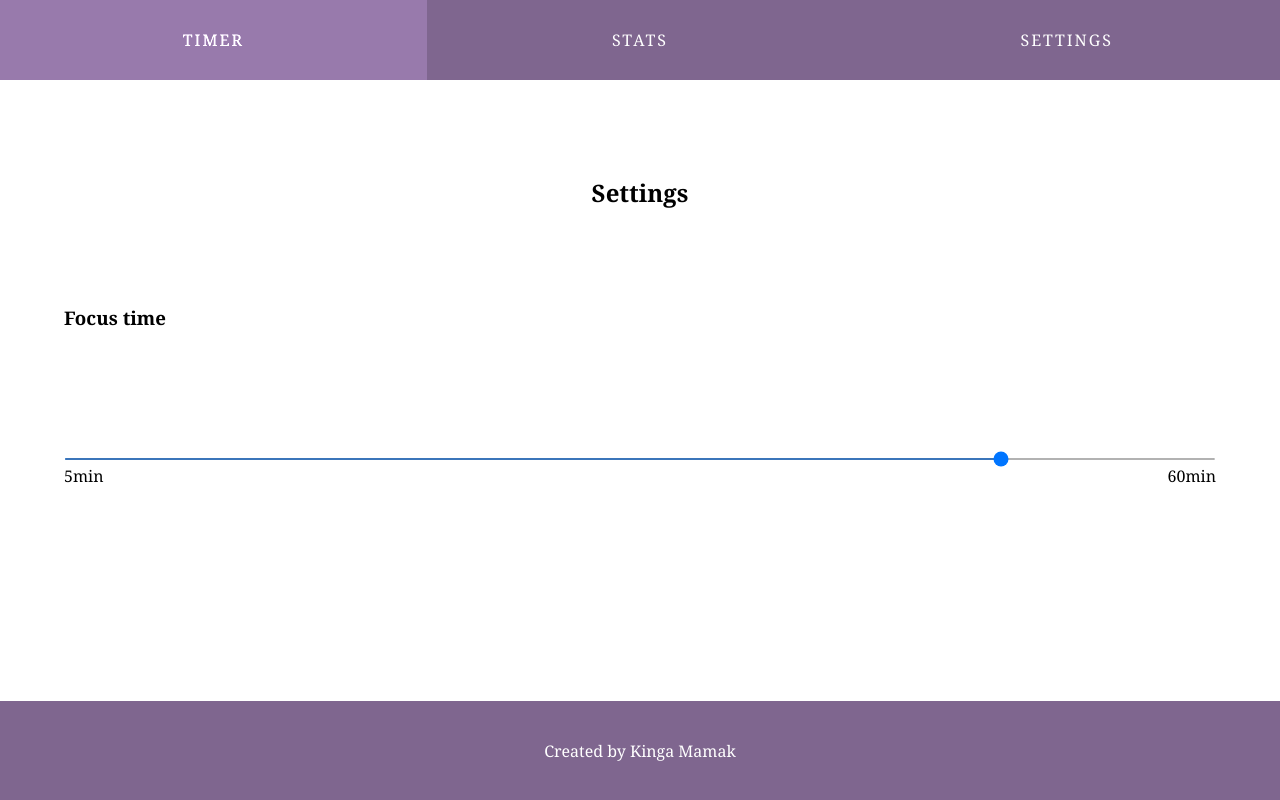
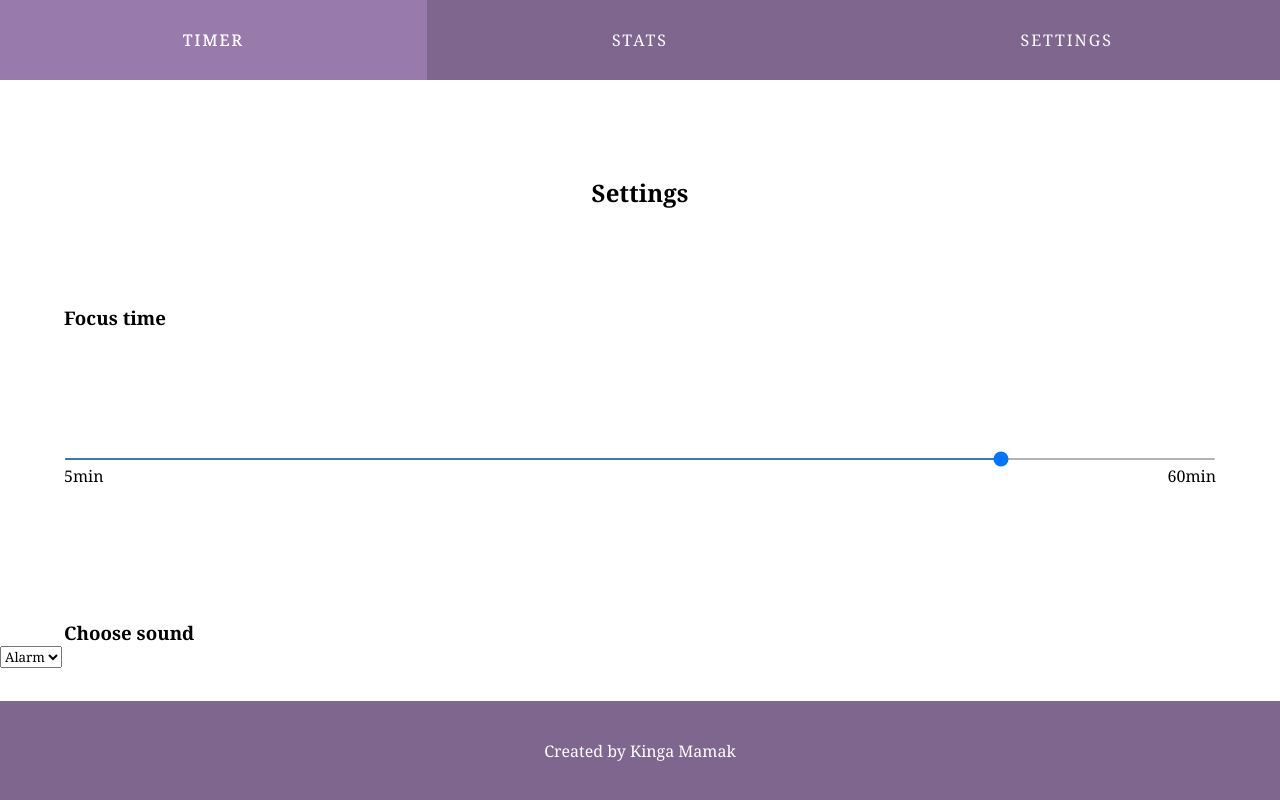
Before and after one commit to kingam280/productivity-counter, a React (Create React App) app: page /settings in a window 1280 px wide. Built offline with nearby package versions, Linux system fonts and the light colour scheme.

Commit message:
Add choosing sound option

```diff
--- a/src/components/App.js
+++ b/src/components/App.js
@@ -14,10 +14,7 @@ import './App.css';
 
 function App() {
   const [focusTime, setFocusTime] = useState(50)
-
-  const handleFocusTimeChange = (focusTime) => {
-    setFocusTime(focusTime)
-  }
+  const [alarmSound, setAlarmSound] = useState('')
 
   return (
     <Router>
@@ -25,10 +22,16 @@ function App() {
         <Menu />
         <Switch>
           <Route exact path="/">
-            <Timer startTime={focusTime}/>
+            <Timer
+            startTime={focusTime}
+            sound={alarmSound}
+            />
           </Route>
           <Route path="/timer">
-            <Timer startTime={focusTime}/>
+            <Timer
+            startTime={focusTime}
+            alarmSound={alarmSound}
+            />
           </Route>
           <Route path="/stats">
             <Stats />
@@ -37,6 +40,8 @@ function App() {
             <Settings
             handleFocusTimeChange={setFocusTime}
             focus={focusTime}
+            setAlarmSound={setAlarmSound}
+            alarmSound={alarmSound}
             />
           </Route>
           <Route>
--- a/src/components/Settings/Settings.js
+++ b/src/components/Settings/Settings.js
@@ -1,13 +1,15 @@
-import React, { useRef } from 'react';
+import React from 'react';
 import FocusTimeSlider from './FocusTimeSlider';
+import SoundInput from './SoundInput'
 import './Settings.css';
 
-export default function Settings({handleFocusTimeChange, focus}) {
+export default function Settings({handleFocusTimeChange, focus, setAlarmSound, alarmSound}) {
 
     return (
       <div className="App">
         <h2>Settings</h2>
         <FocusTimeSlider handleFocusTimeChange={handleFocusTimeChange} focus={focus}/>
+        <SoundInput setAlarmSound={setAlarmSound} alarmSound={alarmSound} />
       </div>
     );
   }
--- /dev/null
+++ b/src/components/Settings/SoundInput.js
@@ -0,0 +1,26 @@
+import React from 'react'
+import setSound from '../../helpers/setSound'
+
+const SoundInput = ({setAlarmSound, alarmSound}) => {
+    console.log(alarmSound)
+    const handleChange = (e) => {
+        let alarmSound = e.target.value
+        const soundPath = setSound(alarmSound)
+        const sound = new Audio(soundPath)
+        setAlarmSound(alarmSound)
+        sound.play()
+    }
+    return (
+        <>
+        <h3>Choose sound</h3>
+        <select name="sound" id="sound" onChange={handleChange} value={alarmSound}>
+            <option value="alarm-sound">Alarm</option>
+            <option value="birds-sound">Birds</option>
+            <option value="click-sound">Click</option>
+            <option value="tink-sound">Tink</option>
+        </select>
+        </>
+    )
+}
+
+export default SoundInput
--- a/src/components/Timer/Timer.css
+++ b/src/components/Timer/Timer.css
@@ -9,7 +9,7 @@
   border-radius: 50%;
   text-align: center;
   margin: 5vh auto;
-  animation: timer-animation linear infinite 1s alternate-reverse;
+  /* animation: timer-animation linear infinite 1s alternate-reverse; */
 }
 
 #label-input {
@@ -39,10 +39,10 @@
 
 @keyframes timer-animation {
   0% {
-    border-width: 8px;
+    transform: scale(1);
   }
 
   100% {
-    border-width: 15px;
+    transform: scale(1.1);
   }
 }
--- a/src/components/Timer/Timer.js
+++ b/src/components/Timer/Timer.js
@@ -1,14 +1,14 @@
 import React, { useEffect, useState, useRef } from 'react';
 import './Timer.css';
-import addRecordToDatabase from '../../data/addRecordToDatabes'
+import addRecordToDatabase from '../../helpers/addRecordToDatabes'
+import setSound from '../../helpers/setSound'
 
-export default function Timer({startTime}) {
+
+export default function Timer({startTime, alarmSound}) {
 
     const [isCounting, setIsCounting] = useState(false);
     const [focusTimeMinutes, setFoucsTimeMinutes] = useState(startTime);
     const [focusTimeSeconds, setFoucsTimeSeconds] = useState(0);
-
-    const sound = new Audio('www.cs.albany.edu/~sdc/CSI310/Spr11/CSI310Spr11/media-sourc.../warble-h.wav')
 
     const label = useRef(null)
 
@@ -33,6 +33,7 @@ export default function Timer({startTime}) {
         setFoucsTimeMinutes(startTime)
         addRecordToDatabase(startTime, label.current.value)
         label.current.value = null
+        const sound = new Audio(setSound(alarmSound))
         sound.play()
       } else {
         clearInterval(intervalSec)
@@ -41,13 +42,13 @@ export default function Timer({startTime}) {
       return () => {
         clearInterval(intervalSec)
       }
-    }, [isCounting, focusTimeSeconds, focusTimeMinutes, startTime])
+    }, [isCounting, focusTimeSeconds, focusTimeMinutes, startTime, alarmSound])
 
     return (
       <div className="timer-container">
         <h2>Timer</h2>
         <input id="label-input" ref={label} type="text" placeholder="Add label"></input>
-        <div className="timer">
+        <div className="timer" style={isCounting ? {animationPlayState: "running"} : {animationPlayState: "paused"}}>
           <p className="timer-time">{focusTimeMinutes}:{focusTimeSeconds > 9 ? focusTimeSeconds : '0' + focusTimeSeconds}</p>
           <p className="timer-type">FOCUS</p>
         </div>
--- /dev/null
+++ b/src/helpers/setSound.js
@@ -0,0 +1,16 @@
+const setSound = (alarmSound) => {
+    let soundPath
+    if (alarmSound === "click-sound") {
+        soundPath = "http://www.astrofegia.com/Music/Wav/Utopia%20Close.wav"
+    } else if (alarmSound === "tink-sound") {
+        soundPath = "http://princezze.free.fr/sounds/select6.wav"
+    } else if (alarmSound === "birds-sound") {
+        soundPath = "http://rus.gflora.com/page/Misc/birds/songsparrow.wav"
+    } else if (alarmSound === "alarm-sound") {
+        soundPath = "http://david.guerrero.free.fr/Effects/WeaponHoming.wav"
+    }
+
+    return soundPath
+}
+
+export default setSound
```
Also changed, not shown: src/helpers/addRecordToDatabes.js (renamed from src/data/addRecordToDatabes.js).
